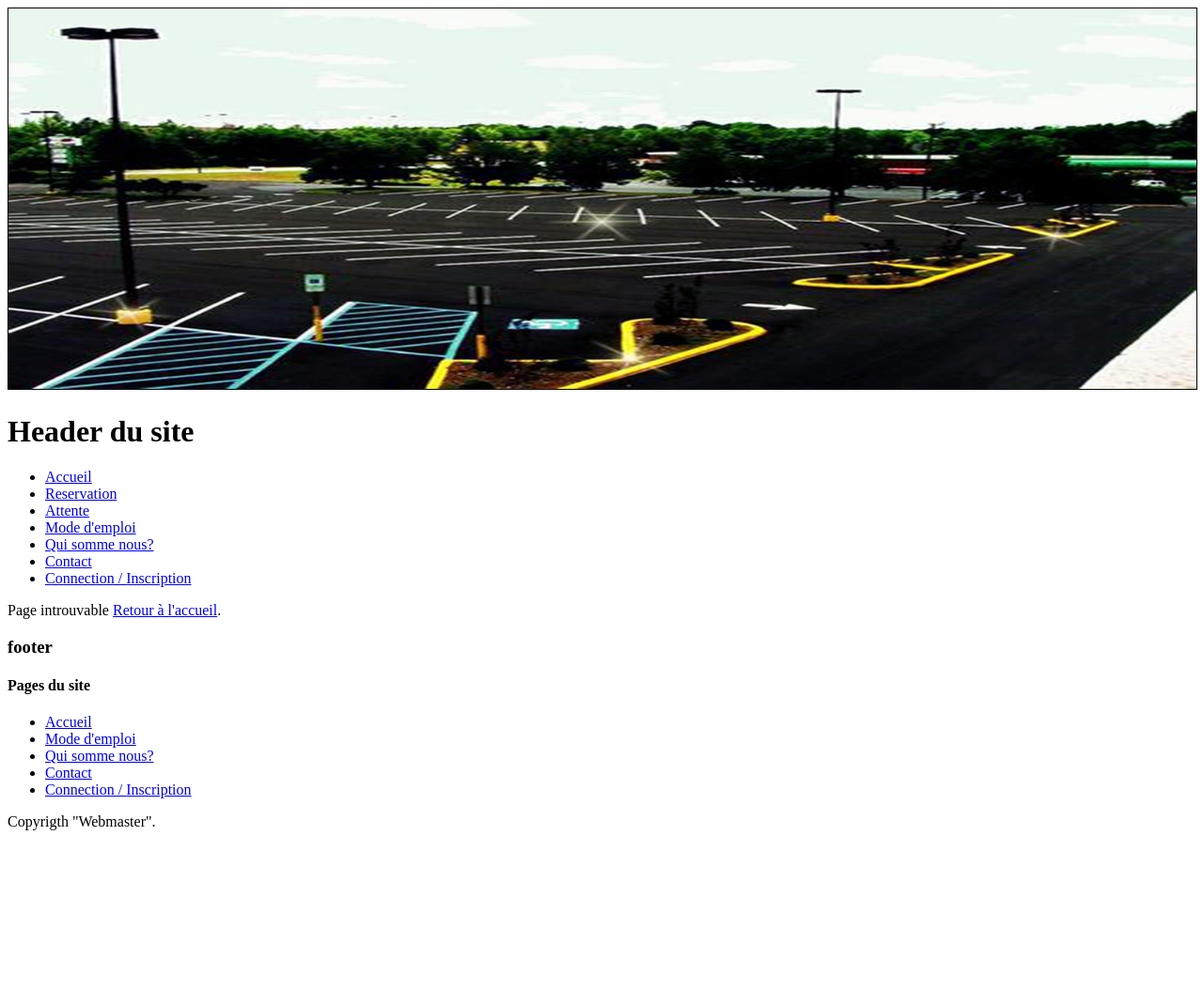
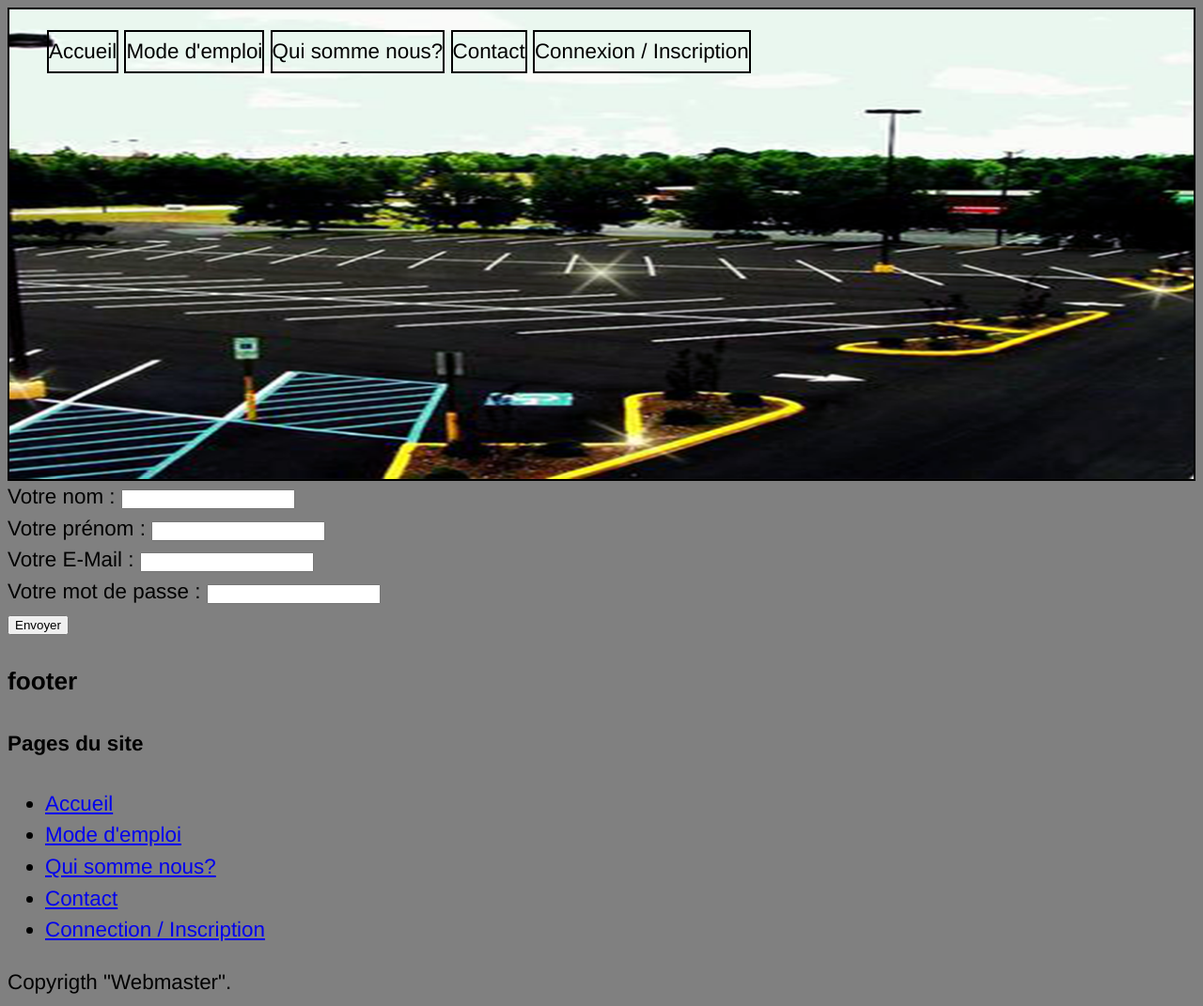
Before and after one commit to DinaBELRHAZI/Parking, a PHP site: page /index.php?p=register in a window 1280 px wide. Shown: the whole page at 94% size. Before the commit the page ends 884 px from the top, so only its background shows below. Run offline with PHP 8.4, Linux system fonts and the light colour scheme.

Commit message:
maj fcontinnalitées

```diff
--- /dev/null
+++ b/site/CSS/style.css
@@ -0,0 +1,47 @@
+body {
+	background-color: #808080;
+	color: #000;
+	font-family: "Century Gothic", helvetica, arial, sans-serif;
+	font-size: 1.4em;
+	line-height: 1.5;
+}
+
+
+header {
+	border:2px solid black;
+	background-image: url(../Images/banniere.png);
+	height: 500px;
+	background-position: center;
+	background-repeat: no-repeat;
+	background-size: cover;
+}
+
+#menuheader ul{
+	padding: 0px;
+	margin: 0px;
+	list-style-type: none;
+}
+
+#menuheader li {
+	border: 2px solid black;
+	text-align: center;
+	display: inline-block;
+	padding: 0px;
+	margin: 0px;
+}
+
+#menuheader li a {
+	display: inline-block;
+	text-decoration: none;
+	color: black;
+	padding: 4px 0;
+}
+
+/* header ul li a {
+	text-decoration: none;
+	color: black;
+ */}
+
+footer {
+	border:2px solid black;
+}
--- a/site/content/404.php
+++ b/site/content/404.php
@@ -1,10 +1,5 @@
 <?php $title = "Erreur 404"; ?>
-<div class="container">
-    <div class="row mt-5">
-        <div class="col-12">
-            <div class="alert alert-danger text-center" role="alert">
-                Page introuvable <a href="/index.php" class="alert-link">Retour à l'accueil</a>.
-            </div>
-        </div>
-    </div>
-</div>
+
+<h1><FONT size="7" color="#ff0000"><b> ERREUR 404</b></font></h1>
+
+ Page introuvable <a href="?p=accueil" >Retour à l'accueil</a>.
--- /dev/null
+++ b/site/content/register.php
@@ -0,0 +1,87 @@
+<?php $title = "Inscription" ; ?>
+
+<!-- inserer le formulaire d'inscription içi -->
+
+
+
+			<div class="register">
+				<?php
+						$EnvoyerDonnee="";
+						$Nom = "";
+						$Prenom = "";
+						$Email = "";
+						$Mdp = "";
+
+					if(isset($_POST['EnvoyerDonnee']))
+					{
+						$Mdp = sha1($_POST['Mdp']);
+						$Email = $_POST['Email'];
+						$Nom = $_POST['Nom'];
+						$Prenom = $_POST['Prenom'];
+						$EnvoyerDonnee = $_POST['EnvoyerDonnee'];
+
+						//echo "INSERT INTO users (nom,prenom,password,email) VALUES ('".$Nom."','".$Prenom."','".$Mdp."','".$Email."')"; //test requete sql
+							 $sql = "SELECT 1 FROM user WHERE email='$Email'";
+								$exist = false;
+								foreach ($bdd->query($sql) as $row) {
+									$exist = true;
+								}
+
+						if (!$exist){
+								if (isFilledField($Nom) && isFilledField($Prenom) && isFilledField($Email) && isFilledField($Mdp))
+								 {
+									 $requete = $bdd ->query("INSERT INTO user (email,password,nom,prenom) VALUES ('$Email','$Mdp','$Nom','$Prenom')");
+								 echo "Merci de vous être inscrit, " , $Prenom , " " , $Nom ;
+								 }
+							}
+						else{
+							echo "Le compte existe déjà.";
+							};
+						//header("Location:login.php");
+
+  					}
+
+				?>
+  <form method="post" action="?p=register">
+
+    <!-- Gestion du nom : -->
+    <?php
+        if ((!isset($Nom) || empty($Nom)) && ($EnvoyerDonnee <> ""))
+        echo "<font color='#FF0000'> Le Nom DOIT être rempli :</font><BR>";
+
+    echo "Votre nom : <input type=\"text\" name=\"Nom\" value=\"";
+    if(isFilledField($Nom))
+        echo $Nom;
+		echo "\"/><br>";
+
+?>
+	<!-- Gestion du Prénom : -->
+    <?php
+      if ((!isset($Prenom)|| empty($Prenom)) && ($EnvoyerDonnee <> ""))
+        echo "<font color='#FF0000'> Le prénom DOIT être rempli :</font><BR>";
+
+    echo "Votre prénom : <input type=\"text\" name=\"Prenom\" value=\"";
+		if(isFilledField($Prenom))
+			echo $Prenom;
+			echo "\"/> <br> ";
+    ?>
+	<!-- Gestion de l'E-Mail : -->
+    <?php
+      if ((!isset($Email)|| empty($Email)) && ($EnvoyerDonnee <> ""))
+        echo "<font color='#FF0000'> L'E-Mail DOIT être rempli :</font><BR>";
+
+    echo "Votre E-Mail : <input type=\"text\" name=\"Email\" value=\"";
+		if(isFilledField($Email))
+			echo $Email;
+			echo "\"/> <br>";
+    ?>
+	<!-- Gestion du mdp : -->
+    <?php
+      if ((!isset($Mdp)|| empty($Mdp)) && ($EnvoyerDonnee <> ""))
+        echo "<font color='#FF0000'> Le mot de passe DOIT être rempli :</font><BR>";
+
+    echo "Votre mot de passe : <input type=\"password\" name=\"Mdp\" value=\"\"/> <br>";
+    ?>
+    <input type="submit" name="EnvoyerDonnee" value="Envoyer"/>
+  </form>
+		<div class="clearfix"> </div>
--- a/site/layout.php
+++ b/site/layout.php
@@ -1,66 +1,113 @@
 <!DOCTYPE HTML>
 <html>
 <head>
+<link rel="stylesheet" type="text/css" href="./CSS/style.css" media="all"/>
+</head>
+
+<header>
 <title>Site parking</title>
  <!--Header-->
  			<!-- Banniere -->
 
-<img src="./Images/banniere.png" style="border:1px solid black;max-width:100%;">
+ <!-- <img src="./Images/banniere.png" > -->
 
-  <h1>  Header du site</h1>
   <!-- Ecrire tout le header içi-->
 
-          <ul class="navbar-nav mr-auto">
-            <li class="nav-item active">
+          <ul id="menuheader">
+            <li>
               <a class="nav-link" href="?p=accueil">Accueil</a>
             </li>
-            <li class="nav-item">
-              <a class="nav-link" href="?p=reservation">Reservation</a>
+				<?php
+				if(isset ($_SESSION ['connecte']))
+				{
+				//print_r($_SESSION['lvl']);
+				$id_u = $_SESSION['id_u'];
+				$requete = $bdd->query("SELECT lvl FROM user WHERE id_u = '$id_u'");
+				$reponse = 	$requete->fetch();
+				$lvl = $reponse['lvl'];
+				//print_r($lvl);
+				?>
+				<!-- si l'utilisateur est connecter affiche les pages -->
+            <li>
+              <a class="nav-link disabled" href="?p=reservation">Reservation</a>
             </li>
-            <li class="nav-item">
+            <li>
               <a class="nav-link disabled" href="?p=attente">Attente</a>
             </li>
-             <li class="nav-item">
+				<?php
+				}
+				?>
+             <li>
               <a class="nav-link disabled" href="?p=modeemploi">Mode d'emploi</a>
             </li>
-			<li class="nav-item">
+			<li>
               <a class="nav-link disabled" href="?p=quisommenous">Qui somme nous?</a>
             </li>
-            <li class="nav-item">
+            <li>
               <a class="nav-link disabled" href="?p=contact">Contact</a>
             </li>
-            <li class="nav-item">
-              <a class="nav-link disabled" href="?p=login">Connection / </a> <a class="nav-link disabled" href="?p=signup"> Inscription </a>
+			<?php
+			if(isset ($_SESSION ['connecte']))// si connecter affiche deconnexion
+				{
+				//print_r($_SESSION);
+				//print_r($id_u);
+				//print_r($lvl);
+					if($lvl == 3)// si admin affiche Administration
+					{
+					//print_r($_SESSION);
+						?>
+						<li>
+						  <a class="nav-link disabled" href="?p=admin">Administration</a>
+						</li>
+						<?php
+					}
+
+			?>
+			<li>
+			  <a class="nav-link disabled" href="?p=logout">Deconnexion</a>
+			</li>
+			<?php
+				}
+				else //ou si pas connecter connexion / inscription
+				{
+			?>
+            <li>
+              <a class="nav-link disabled" href="?p=login">Connexion / </a> <a class="nav-link disabled" href="?p=register"> Inscription </a>
             </li>
+			<?php
+				}
+			?>
           </ul>
+ </header>
 
 
-</head>
   <body>
    <!--ne pas modifier cette partie-->
   <?= $content; ?>
+  </body>
 
+<footer>
   			<!-- footer -->
 <h3> footer </h3>
 	<h4>Pages du site</h4>
-	<ul class="navbar-nav mr-auto">
-        <li class="nav-item active">
+	<ul class="basdepage">
+        <li>
           <a class="nav-link" href="?p=accueil">Accueil</a>
         </li>
-        <li class="nav-item">
+        <li>
          <a class="nav-link disabled" href="?p=modeemploi">Mode d'emploi</a>
         </li>
-		<li class="nav-item">
+		<li>
          <a class="nav-link disabled" href="?p=quisommenous">Qui somme nous?</a>
         </li>
-        <li class="nav-item">
+        <li>
           <a class="nav-link disabled" href="?p=contact">Contact</a>
         </li>
-        <li class="nav-item">
-          <a class="nav-link disabled" href="?p=login">Connection / </a> <a class="nav-link disabled" href="?p=signup"> Inscription </a>
+        <li>
+          <a class="nav-link disabled" href="?p=login">Connection / </a> <a class="nav-link disabled" href="?p=register"> Inscription </a>
         </li>
     </ul>
 	  <!-- Ecrire tout le footer içi-->
 	  Copyrigth "Webmaster".
-  </body>
+  </footer>
 </html>
```
Also changed, not shown: site/content/accueil.php (+22 -1 lines), site/content/admin.php (added, +7 -0 lines), site/content/attente.php (+14 -2 lines), site/content/login.php (+11 -9 lines), site/content/logout.php (added, +18 -0 lines), site/content/reservation.php (+50 -1 lines), site/parking.sql (added, +97 -0 lines).
